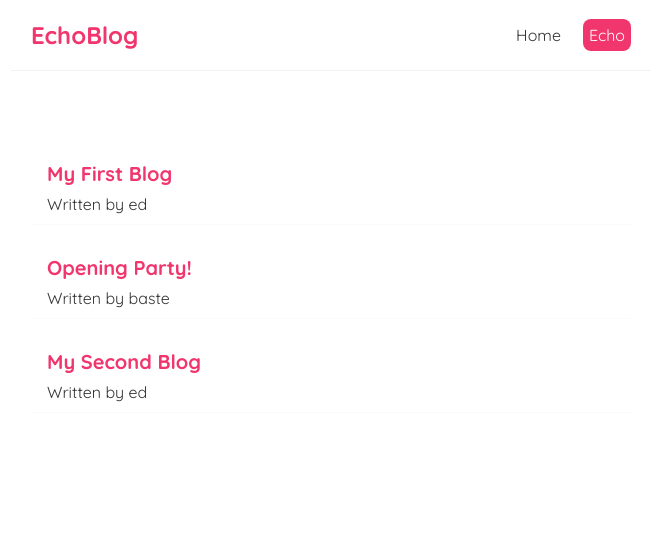
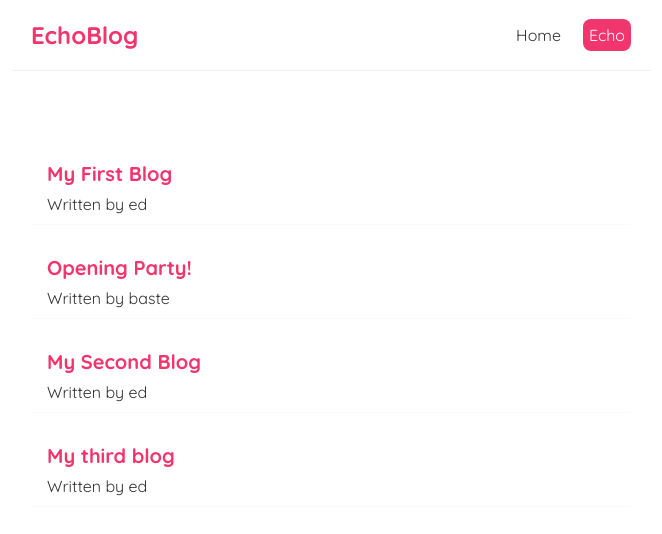
Before and after one commit to edcabiltes/react-app, a React (Create React App) app: page / in a window 1280 px wide. Shown: the top 534 px of the page, without its empty margins (309-971 px from the left). Built offline with nearby package versions, Linux system fonts and the light colour scheme; data requests are answered from the project's data file.

Commit message:
Added redirect after POST request

```diff
--- a/data/db.json
+++ b/data/db.json
@@ -17,6 +17,12 @@
       "title": "My Second Blog",
       "body": "This is my second blog using post request",
       "author": "ed"
+    },
+    {
+      "id": "ce49",
+      "title": "My third blog",
+      "body": "This is my third blog with redirect.\n",
+      "author": "ed"
     }
   ]
 }
--- a/src/Create.js
+++ b/src/Create.js
@@ -1,9 +1,11 @@
 import { useState } from "react";
+import { useNavigate } from "react-router-dom";
 
 const Create = () => {
   const [title, setTitle] = useState('');
   const [body, setBody] = useState('');
   const [author, setAuthor] = useState('ed');
+  const navigate = useNavigate();
 
   const handleSubmit = (e) => {
     e.preventDefault();
@@ -15,6 +17,7 @@ const Create = () => {
       body: JSON.stringify(blog)
     }).then(() => {
       console.log('new blog added');
+      navigate('/');
     })
   }
 
```
